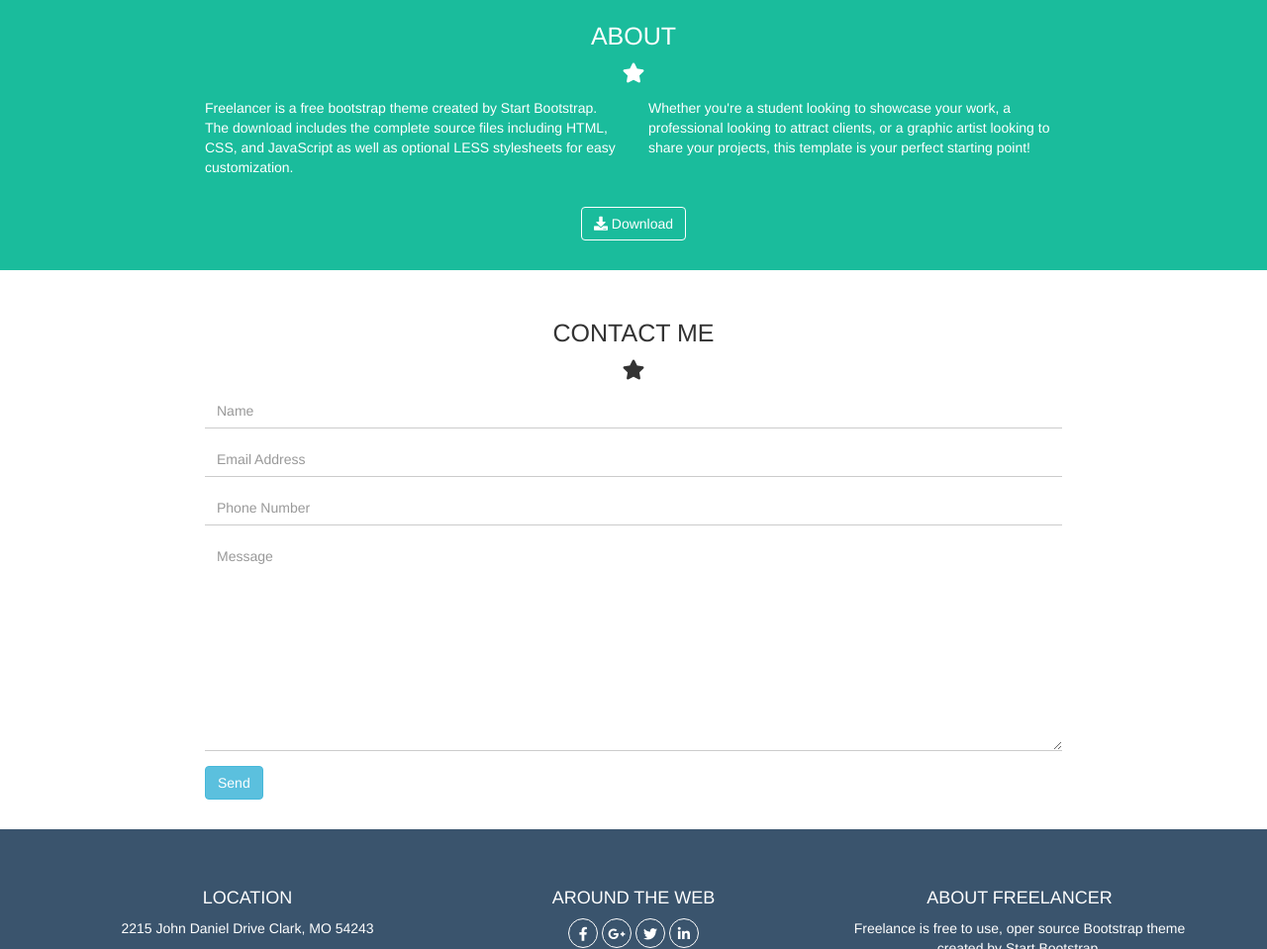
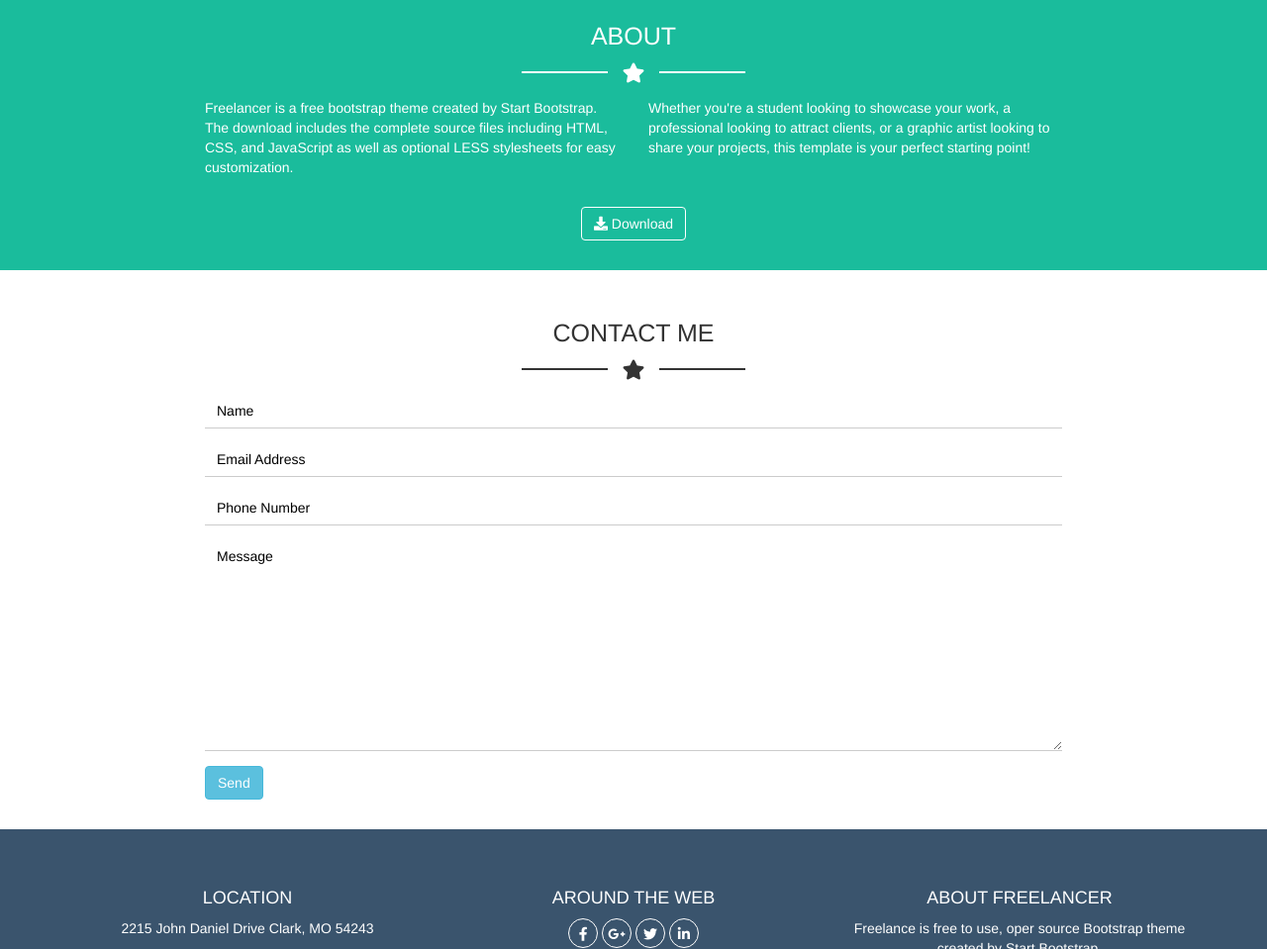
Before and after one commit to Verovannini/html-css-bootstrap-freelancer, a plain HTML site: page index.html in a window 1280 px wide. Shown: the part 1205-2164 px from the top of the page at 99% size. Drawn offline with nearby package versions, Linux system fonts and the light colour scheme.

Commit message:
Cambiato il colore del placeholder e aggiunte le linee prima e dopo la stella

```diff
--- a/css/style.css
+++ b/css/style.css
@@ -8,15 +8,37 @@
     padding: 30px 0;
 }
 
-.title .star{
-    margin: 10px 0;
-    font-size: 20px;
-}
-
 .small-wrapper{
     max-width: 900px;
     width: 70%;
     margin: 0 auto;
+}
+
+/* Star */
+.title .star{
+    margin: 10px 0;
+    font-size: 20px;
+    vertical-align: middle;
+    position: relative;
+}
+
+.title .star::before{
+    content: "";
+    width: 10%;
+    border-bottom: 2px solid;
+    display: block;
+    position: absolute;
+    top: 40%;
+    right: 53%;
+}
+.title .star::after{
+    content: "";
+    width: 10%;
+    border-bottom: 2px solid;
+    display: block;
+    position: absolute;
+    top: 40%;
+    right: 37%;
 }
 /* END COMMON */
 
@@ -85,6 +107,22 @@ main .title h2{
     box-shadow: none;
     border-radius: 0;
 }
+
+#contact-form input::placeholder {/* Chrome, Firefox, Opera, Safari 10.1+ */
+    color: black;
+    opacity: 1; /* Firefox */
+}
+#contact-form input:-ms-input-placeholder { /* Internet Explorer 10-11 */
+    color: black;
+}
+
+#contact-form input::-ms-input-placeholder { /* Microsoft Edge */
+    color: black;
+}
+#contact-form textarea::placeholder {
+    color: black;
+    opacity: 1;
+}
 /* END MAIN */
 
 /* FOOTER */
```
